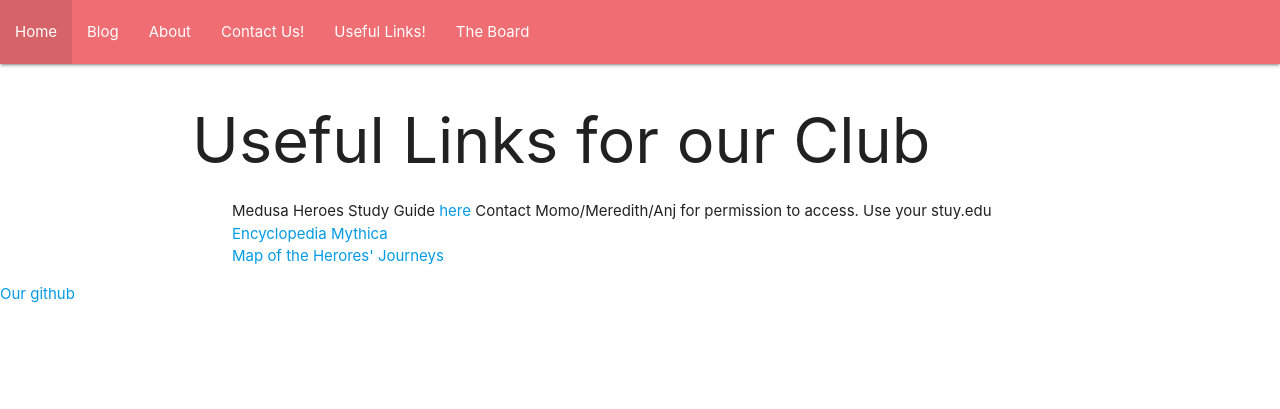
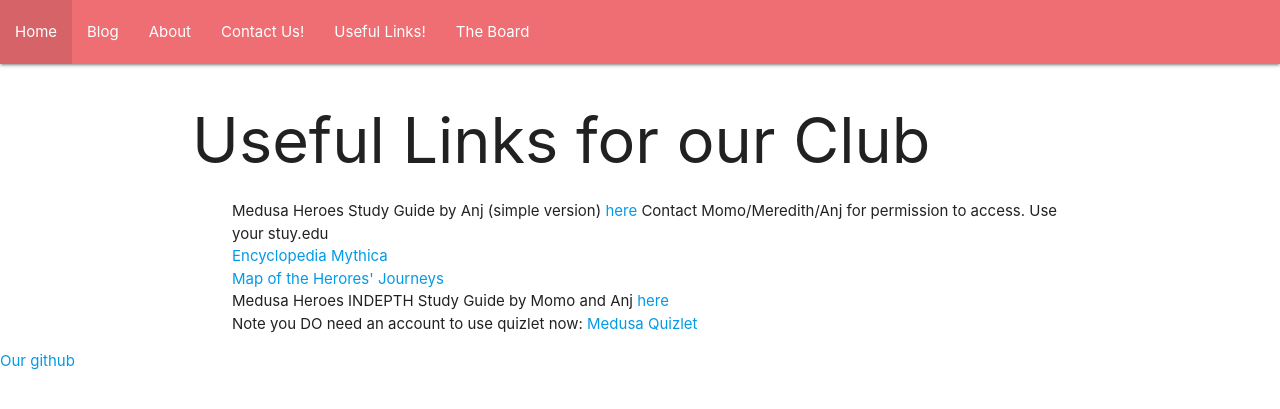
Before and after one commit to stuyCLC/stuyCLC.github.io, a Jekyll site: the page built from Resources/index.html, in a window 1280 px wide. Shown: the top 409 px of the page. Built offline with Jekyll 4.4.1, drawn with Linux system fonts in a browser that asks for light colours.

Commit message:
Update index.html

```diff
--- a/Resources/index.html
+++ b/Resources/index.html
@@ -6,9 +6,11 @@ title: Links and Sources
 	<h1>Useful Links for our Club</h1>
   <p>
     <ul>
-      <ol> Medusa Heroes Study Guide <a href =  "https://docs.google.com/viewer?a=v&pid=sites&srcid=ZGVmYXVsdGRvbWFpbnxteXRob2xvZ3lleGFtfGd4OmRhODZhYzBlMjIxMjg3OQ"> here </a> Contact Momo/Meredith/Anj for permission to access. Use your stuy.edu </ol>
+      <ol> Medusa Heroes Study Guide by Anj (simple version) <a href =  "https://docs.google.com/viewer?a=v&pid=sites&srcid=ZGVmYXVsdGRvbWFpbnxteXRob2xvZ3lleGFtfGd4OmRhODZhYzBlMjIxMjg3OQ"> here </a> Contact Momo/Meredith/Anj for permission to access. Use your stuy.edu </ol>
 	    <ol> <a href = "https://pantheon.org/mythology/" > Encyclopedia Mythica </a> </ol>
 	    <ol> <a href = "http://global.oup.com/us/companion.websites/9780195397703/student/maps/geographical/"> Map of the Herores' Journeys </a> </ol>
+	    <ol> Medusa Heroes INDEPTH Study Guide by Momo and Anj <a href = "https://docs.google.com/document/d/1LjsAbNtbz-o-DdJGZji5FUezRSE_oaAxQ1dR_hDP-HM/edit?usp=sharing"> here </a></ol>
+	    <ol> Note you DO need an account to use quizlet now: <a href = "https://quizlet.com/308934878/2018-medusa-mythology-exam-flash-cards/"> Medusa Quizlet </a> </ol>
 	</ul>
   </p>
 </div><!-- /.blurb -->
```
